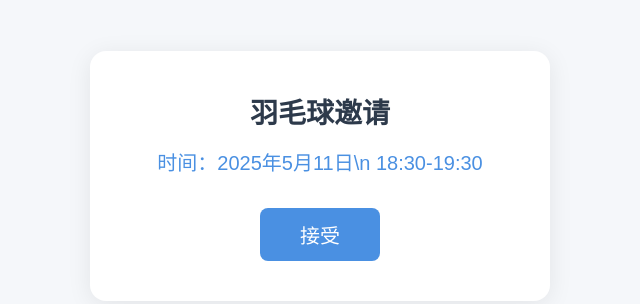
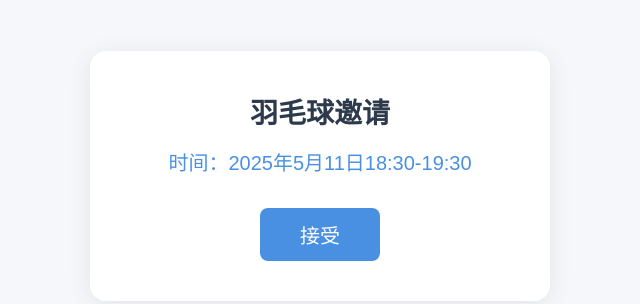
Before and after one commit to evankors/evankors.github.io, a plain HTML site: page index.html in a window 1280 px wide. Shown: the part 224-528 px from the top of the page, without its empty margins (320-960 px from the left). Drawn offline with Linux system fonts and the light colour scheme.

Commit message:
Update index.html

```diff
--- a/index.html
+++ b/index.html
@@ -57,8 +57,7 @@
 <body>
     <div class="container">
         <div class="title">羽毛球邀请</div>
-        <div class="time">时间：2025年5月11日\n
-            18:30-19:30</div>
+        <div class="time">时间：2025年5月11日18:30-19:30</div>
         <button class="btn" id="acceptBtn">接受</button>
         <div class="success" id="successMsg" style="display:none;">
             恭喜您，请合理安排日程，注意防暑
```
